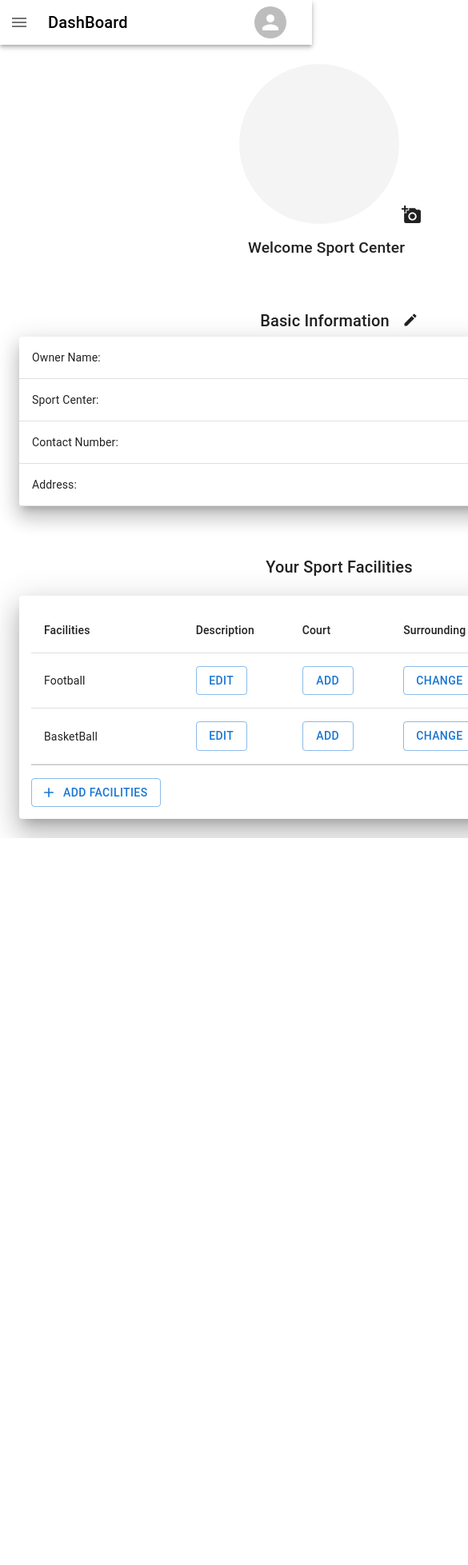
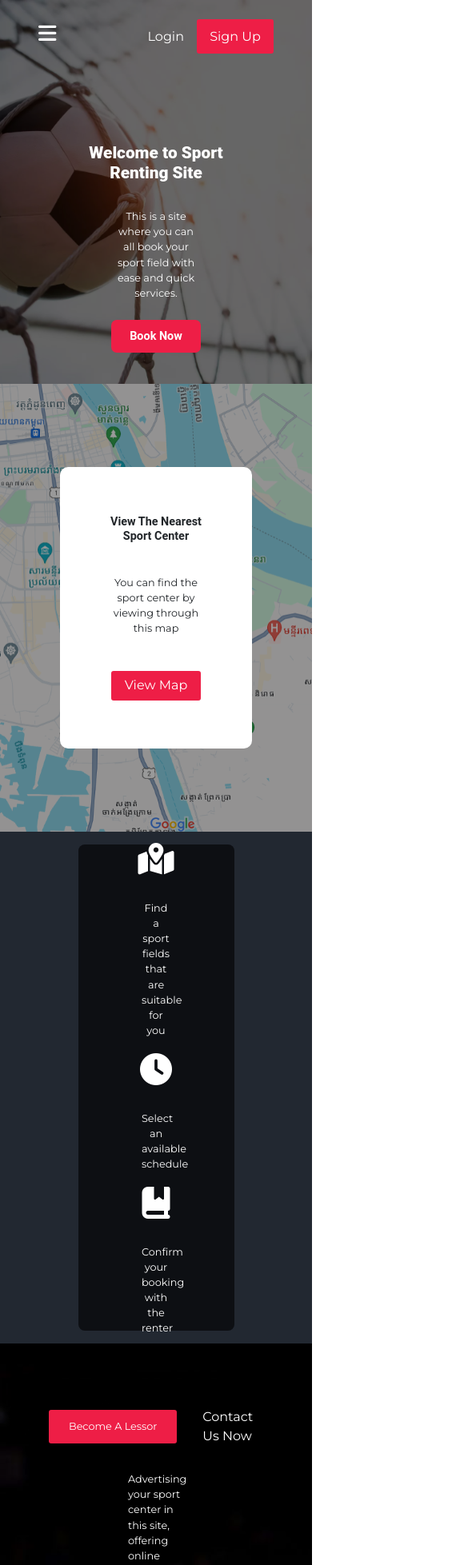
Before and after one commit to A3rii/Project-Practicum-, a React (Vite) app: page / in a window 390 px wide. Shown: the top 1957 px of the page at 80% size, 585 px wide, since content can reach past the window. Before the commit the page ends 1048 px from the top, so only its background shows below. Built offline with nearby package versions, Linux system fonts and the light colour scheme; a web font is replaced by a local one.

Commit message:
responsive webpage design

```diff
--- a/package.json
+++ b/package.json
@@ -17,10 +17,8 @@
     "@mui/styled-engine-sc": "^6.0.0-alpha.13",
     "@mui/x-date-pickers": "^6.19.0",
     "@mui/x-date-pickers-pro": "^6.19.0",
-    "bootstrap": "^5.3.2",
     "date-fns": "^3.3.1",
     "dayjs": "^1.11.10",
-    "google-maps": "^4.3.3",
     "react": "^18.2.0",
     "react-bootstrap": "^2.10.1",
     "react-dom": "^18.2.0",
--- a/src/App.css
+++ b/src/App.css
@@ -487,7 +487,7 @@
 }
 
 .home-googleMap h2 {
-   font-size: 1.5rem;
+   font-size: 1.3rem;
    font-family: "Roboto", sans-serif;
    font-weight: 600;
    text-align: center;
@@ -610,7 +610,6 @@
 .home-lessorBtn {
    display: flex;
    justify-content: center;
-   flex-wrap: wrap;
    align-items: center;
    column-gap: 2rem;
 }
@@ -710,7 +709,7 @@
    background: rgba(0, 0, 0, 0.4) url('./assets/BookingImags/pic1.jpg') center/cover;
    background-blend-mode: darken;
    max-width: 100%;
-   min-height: 38rem;
+   min-height: 35rem;
    height: auto;
    background-repeat: no-repeat;
 }
@@ -765,6 +764,13 @@
    align-items: center;
 }
 
+
+
+.booking-filter-none {
+   display: none;
+   font-size: 1.5rem;
+}
+
 .booking-btn {
    background-color: var(--primary);
    outline: none;
@@ -775,14 +781,14 @@
    border-radius: 3px;
 }
 
-.booking-filter i,
+.icon-search,
 .booking-filter .button {
    position: absolute;
    top: 50%;
    transform: translateY(-50%);
 }
 
-.booking-filter i {
+.icon-search {
    left: 20px;
    font-size: 1rem;
    color: #707070;
@@ -969,6 +975,16 @@
    font-weight: 600;
 }
 
+.center-buttonView {
+   background-color: var(--primary);
+   outline: none;
+   border: none;
+   width: 7rem;
+   padding: .5rem;
+   color: var(--white);
+   border-radius: 3px;
+}
+
 .center-contact {
    display: flex;
    justify-content: space-between;
@@ -998,6 +1014,16 @@
    column-gap: 1rem;
    font-size: 2.5rem;
    padding-right: 1rem;
+}
+
+.center-buttonContact {
+   background-color: var(--green);
+   outline: none;
+   border: none;
+   width: 8rem;
+   padding: .5rem;
+   color: var(--white);
+   border-radius: 3px;
 }
 
 .center-rating {
@@ -1035,6 +1061,17 @@
    font-family: 'Gill Sans', sans-serif;
    font-weight: bolder;
    text-align: center;
+}
+
+.center-buttonSubmit {
+   background-color: var(--primary);
+   outline: none;
+   border: none;
+   width: 8rem;
+   padding: .5rem;
+   color: var(--white);
+   border-radius: 3px;
+   margin-top: 1rem;
 }
 
 .client-feedback {
@@ -1120,7 +1157,7 @@
 }
 
 .selected-date {
-   width: 100%;
+   width: 75%;
    display: flex;
    justify-content: center;
    align-items: center;
@@ -1153,6 +1190,15 @@
    color: var(--white);
    border-radius: 3px;
    margin-top: .7rem;
+}
+
+.court-type {
+   max-width: 75%;
+   width: 100%;
+   display: flex;
+   justify-content: center;
+   align-items: center;
+
 }
 
 .sport-reserve {
@@ -1181,6 +1227,11 @@
    font-family: "Roboto", sans-serif;
    font-weight: 600;
    margin-top: 2rem;
+}
+
+.sportField-schedule {
+   max-width: 100%;
+   width: 90rem;
 }
 
 .sportField-Slider {
@@ -1316,7 +1367,7 @@
    background-blend-mode: darken;
    max-width: 100%;
    min-height: 38rem;
-   height: auto;
+   height: 45rem;
    background-repeat: no-repeat;
 }
 
@@ -1595,7 +1646,6 @@
    align-items: center;
    flex-direction: column;
    gap: 1rem;
-
 }
 
 .home-profile {
--- a/src/App.jsx
+++ b/src/App.jsx
@@ -23,7 +23,7 @@ function App() {
 
       <Routes>
 
-        <Route path="/" element={<AdminCenter />} exact >
+        <Route path="/" element={<Home />} exact >
 
           <Route index element={<HomeDash />} />
           <Route path="/dashboard" element={<HomeDash />} />
--- a/src/components/Header/Header.jsx
+++ b/src/components/Header/Header.jsx
@@ -4,22 +4,23 @@ export default function Header() {
    return (
       <header className="header-container">
          <span className="header-title">Sport Rental</span>
+         <i className="fa-solid fa-bars"></i>
          <nav className="header-navbar">
             <ul>
                <NavLink to="/">
                   <li> Home </li>
                </NavLink>
                <NavLink to="/booking">
-                  <li>Renting Facilities</li>
+                  <li>Renting </li>
                </NavLink>
                <NavLink to="/lessor">
-                  <li>Become Lessor</li>
+                  <li>Lessor</li>
                </NavLink>
                <NavLink to="/contact">
                   <li>Contact</li>
                </NavLink>
                <NavLink to="/reciept">
-                  <li>Booking Historys</li>
+                  <li> Historys</li>
                </NavLink>
             </ul>
          </nav>
--- a/src/index.css
+++ b/src/index.css
@@ -51,7 +51,14 @@ a {
 
 }
 
+.header-container i {
+   display: none;
+   position: absolute;
+   font-size: 1.6rem;
+}
+
 .header-navbar {
+   max-width: 50%;
    display: flex;
    justify-content: center;
    align-items: center;
@@ -60,6 +67,8 @@ a {
 .header-navbar ul {
    display: flex;
    justify-content: center;
+   align-items: center;
+   font-size: 1rem;
    align-items: center;
    margin-top: 1.4rem;
    column-gap: 2.7rem;
@@ -76,6 +85,7 @@ a {
    display: flex;
    justify-content: center;
    align-items: center;
+   margin-top: .5rem;
    column-gap: 1rem;
 }
 
@@ -91,6 +101,24 @@ a {
 
 .header-login {
    color: var(--white);
+}
+
+@media screen and (max-width: 500px) {}
+
+@media screen and (max-width: 1000px) {
+
+   .header-container i {
+      display: contents;
+   }
+
+   .header-title {
+      display: none;
+
+   }
+
+   .header-navbar ul {
+      display: none;
+   }
 }
 
 /*Header/
@@ -390,3 +418,442 @@ a {
       transform: translateX(-55%);
    }
 }
+
+/*Footer*/
+
+
+
+@media screen and (max-width: 1400px) {
+   .payment-header {
+      min-height: 40rem;
+      height: 90rem;
+   }
+
+   .payment-form {
+      height: 75%;
+   }
+
+   .payment-form-field {
+      max-width: 75%;
+      min-height: 100%;
+      display: flex;
+      justify-content: baseline;
+      align-items: center;
+      flex-direction: column;
+   }
+
+   .payment-form-right {
+      margin-top: 3rem;
+   }
+
+   .payment-form-field,
+   .payment-form-left,
+   .payment-form-right {
+      max-width: 100%;
+   }
+
+   .payment-form-left h2 {
+      font-size: 1rem;
+   }
+
+   .payment-form-1,
+   .payment-form-2,
+   .payment-form-3 {
+      max-width: 100%;
+
+   }
+
+
+}
+
+
+/*Home Responsive*/
+
+@media screen and (max-width: 1200px) {
+   .home-header {
+      max-width: 100%;
+      min-height: 30rem;
+
+   }
+
+   .home-banner h2 {
+      max-width: 50%;
+      text-align: center;
+      font-size: 1.3rem;
+      font-weight: 800;
+      font-family: "Roboto", sans-serif;
+      color: var(--white);
+   }
+
+   .home-banner span {
+      max-width: 25%;
+      font-size: .8rem;
+      font-weight: lighter;
+      font-family: "Montserrat", sans-serif;
+      color: var(--white);
+      text-align: center;
+   }
+
+   .home-bookBtn {
+      border: none;
+      outline: none;
+      background-color: var(--primary);
+      color: white;
+      font-family: "Roboto", sans-serif;
+      font-size: .9rem;
+      font-weight: bolder;
+      width: 7rem;
+      padding: .6rem;
+      border-radius: 7px;
+   }
+
+   .home-googleMap {
+      width: 15rem;
+      text-align: center;
+      height: 22rem;
+      row-gap: 2rem;
+   }
+
+   .home-googleMap h2 {
+      max-width: 50%;
+      font-size: .9rem;
+      font-weight: 600;
+      text-align: center;
+
+   }
+
+   .home-googleMap span {
+      max-width: 50%;
+      font-size: .8rem;
+      text-align: center;
+
+   }
+
+   .home-viewmap {
+      width: 7rem;
+      padding: .4rem;
+
+   }
+
+   .home-process {
+      max-width: 50%;
+      min-height: 38rem;
+   }
+
+   .home-process h2 {
+      display: none;
+   }
+
+   .home-processes {
+      row-gap: 1rem;
+   }
+
+   .home-mapping,
+   .home-schedule,
+   .home-booking {
+      column-gap: 2rem;
+      max-width: 50%;
+      min-height: 25%;
+
+   }
+
+   .home-mapping i,
+   .home-schedule i,
+   .home-booking i {
+      font-size: 2.5rem;
+   }
+
+   .home-mapping span,
+   .home-schedule span,
+   .home-booking span {
+      font-size: .8rem;
+      max-width: 73%;
+      text-align: center;
+   }
+
+   .home-rental h1 {
+      display: none;
+   }
+
+   .home-rental span {
+      font-size: .8rem;
+      text-align: left;
+   }
+
+   .home-lessorBtn {
+      max-width: 25%;
+      display: flex;
+      justify-content: center;
+      align-items: center;
+      row-gap: .5rem;
+   }
+
+   .home-rentalButton {
+      max-width: 100%;
+      background-color: var(--primary);
+      outline: none;
+      border: none;
+      width: 10rem;
+      font-size: .8rem;
+      padding: .7rem;
+   }
+
+   .home-checked i,
+   .home-popularity i,
+   .home-offer i {
+      font-size: 1rem;
+   }
+
+   .home-service {
+      display: none;
+   }
+}
+
+/*Home Responsive*/
+
+
+
+/*Booking Responsive*/
+@media screen and (max-width: 1200px) {
+   .booking-header {
+      max-width: 100%;
+      min-height: 30rem;
+   }
+
+   .booking-banner h2 {
+      max-width: 50%;
+      text-align: center;
+      font-size: 2rem;
+   }
+
+   .booking-field h2 {
+      display: none;
+   }
+
+   .booking-topic {
+      width: 80rem;
+      max-width: 100%;
+      display: flex;
+      justify-content: center;
+      align-items: center;
+   }
+
+   .booking-filter {
+      display: none;
+   }
+
+
+   .booking-filter input {
+      height: 100%;
+      width: 80rem;
+      outline: none;
+      font-size: 18px;
+      background-color: transparent;
+   }
+
+   .booking-filterSport {
+      display: flex;
+      justify-content: center;
+      align-items: center;
+      flex-direction: column;
+      max-width: 100%;
+   }
+
+   .button {
+      display: none;
+   }
+
+   .booking-filter-none {
+      width: 70%;
+      display: flex;
+      justify-content: baseline;
+      align-items: baseline;
+      gap: 1.5rem;
+   }
+
+   .booking-filter-type {
+      display: none;
+   }
+
+   .booking-sportFieldCard {
+      display: flex;
+      justify-content: center;
+      align-items: center;
+   }
+
+   /*Booking Responsive*/
+
+   .center-googleMap {
+      width: 15rem;
+      text-align: center;
+      height: 22rem;
+      row-gap: 2rem;
+   }
+
+   .center-googleMap h2 {
+      max-width: 50%;
+      font-size: .9rem;
+      font-weight: 600;
+      text-align: center;
+
+   }
+
+   .center-googleMap span {
+      max-width: 50%;
+      font-size: .8rem;
+      text-align: center;
+
+   }
+
+   .center-buttonView {
+      width: 6rem;
+      padding: .3rem;
+   }
+
+   .center-contactDetails span {
+      font-size: .8rem;
+   }
+
+   .center-socialMedia i {
+      font-size: 1.5rem;
+   }
+
+
+   .sportField-banner span {
+      display: none;
+   }
+}
+
+
+
+
+@media screen and (max-width: 650px) {
+
+   .payment-form-1,
+   .payment-form-2,
+   .payment-form-3 {
+      max-width: 75%;
+   }
+
+   .payment-form-left {
+      display: flex;
+      justify-content: center;
+      align-items: center;
+   }
+
+   .payment-details-list span {
+      font-size: .8rem;
+   }
+}
+
+
+
+
+
+@media screen and (max-width: 600px) {
+
+   /* center responsive*/
+   .center-banner h2 {
+      font-size: 1.2rem;
+   }
+
+   .center-banner span {
+      font-size: .8rem
+   }
+
+   .center-location span {
+      width: 100%;
+      font-size: .7rem;
+   }
+
+   .center-category h2 {
+      font-size: 1.3rem;
+      font-weight: 500;
+   }
+
+   .center-cardSport {
+      max-width: 100%;
+   }
+
+   .center-buttonContact {
+      width: 6rem;
+      padding: .6rem;
+      font-size: .7rem;
+   }
+
+   .center-contactInfo {
+      display: flex;
+      text-align: center;
+      flex-direction: column;
+      justify-content: center;
+      align-items: center;
+      gap: 1rem
+   }
+
+   .center-contactDetails {
+      display: flex;
+      justify-content: center;
+      align-items: center;
+
+   }
+
+   .center-socialMedia i {
+      display: none;
+   }
+
+   .center-client-comments {
+      display: flex;
+      justify-content: center;
+      align-items: center;
+      flex-direction: column;
+   }
+
+   .center-buttonSubmit {
+      width: 6rem;
+      padding: .6rem;
+      font-size: .7rem;
+   }
+
+   .client-feedback {
+      width: 75%;
+      height: 2rem;
+   }
+
+   .center-client-rating span {
+      font-size: .8rem;
+   }
+
+   /* center responsive*/
+
+
+   /* sport field responsive*/
+
+
+   .date-time {
+      max-width: 100%;
+      display: flex;
+   }
+
+   .court-type {
+      max-width: 75%;
+   }
+
+   .sportField-Slider,
+   .sportField-carousel {
+      max-width: 100%;
+      margin: 1rem;
+   }
+
+   .sportField-Slider h2 {
+      font-size: 1rem;
+      margin-top: 1rem;
+   }
+
+   .sport-schedule h2 {
+      font-size: 1rem;
+      text-align: center;
+   }
+
+   /* sport field responsive*/
+
+}
--- a/src/view/page/AdminCenter/Schedule.jsx
+++ b/src/view/page/AdminCenter/Schedule.jsx
@@ -1,4 +1,10 @@
 
 export default function Schedule() {
-  return <div>Schedule</div>;
+  return (
+    <>
+
+    </>
+  )
+
+
 }
--- a/src/view/page/Booking/Booking.jsx
+++ b/src/view/page/Booking/Booking.jsx
@@ -61,11 +61,12 @@ function SelectionOption({ type, option1, option2, option3 }) {
       </Box>
    )
 }
+// eslint-disable-next-line react/prop-types
 function SportFieldCard({ image, title, location, time }) {
    const [value, setValue] = React.useState(2);
 
    return (
-      <Card sx={{ width: 340 }}>
+      <Card sx={{ width: 320 }}>
          <CardMedia
             sx={{ height: 250 }}
             image={image}
@@ -114,12 +115,24 @@ export default function Booking() {
          <div className="container booking-field" >
             <div className='booking-topic'>
                <h2>Sport Field Rental</h2>
+
+
                <div className="booking-filter" >
-                  <i className="fa-solid fa-magnifying-glass"></i>
-                  <input type="text" placeholder="Search your sport center..." />
+                  <i className="fa-solid fa-magnifying-glass icon-search"></i>
+                  <input type="text" placeholder="Search....." />
                   <button className="button">Search</button>
                </div>
             </div>
+
+
+
+
+            <div className='booking-filter-none' >
+               <i className="fa-solid fa-bars"></i>
+               <span className=""> Menu</span>
+            </div>
+
+
 
             <div className="booking-filterSport" >
 
--- a/src/view/page/CenterDetail/CenterDetail.jsx
+++ b/src/view/page/CenterDetail/CenterDetail.jsx
@@ -135,7 +135,7 @@ export default function CenterDetail() {
             <div className="center-googleMap" >
                <h2> View the location </h2>
                <span> You can find the sport center by viewing through this map</span>
-               <button type="button" className="btn btn-danger btn-lg"> View Map</button>
+               <button type="button" className="center-buttonView"> View Map</button>
             </div>
          </div>
 
@@ -166,12 +166,12 @@ export default function CenterDetail() {
                   }}
                />
             </div>
-            <button type="submit" className="mt-5 btn btn-danger">Submit</button>
+            <button type="submit" className="center-buttonSubmit">Submit</button>
          </div>
          <div className="center-contact">
             <div></div>
             <div className="center-contactInfo">
-               <button type="button" className="btn btn-success btn-lg"> Contact Now </button>
+               <button type="button" className="center-buttonContact"> Contact Now </button>
                <div className="center-contactDetails">
                   <span> (+885) 23-880-880 </span>
                   <span> Email: PhnompenhSport Center @gmail.com  </span>
--- a/src/view/page/Home/Home.jsx
+++ b/src/view/page/Home/Home.jsx
@@ -8,7 +8,7 @@ export default function Home() {
    return (
       <>
          <div className="home-header" >
-            <HeaderLogin   />
+            <Header />
             <div className="home-banner">
                <h2> Welcome to Sport Renting Site</h2>
                <span> This is a site where you can all book your sport field with ease and quick services.</span>
--- a/src/view/page/SportField/SportField.jsx
+++ b/src/view/page/SportField/SportField.jsx
@@ -40,9 +40,7 @@ const rows = [
 function AccessibleTable() {
    return (
       <TableContainer component={Paper}  >
-         <Table sx={{
-            width: 1200,
-         }}
+         <Table
             style={{ height: '450px' }}
             aria-label="caption table">
             <TableHead>
@@ -118,6 +116,7 @@ export default function SportField() {
                         <DemoContainer
                            components={['DateCalendar']}>
                            <DateCalendar
+                              sx={{ widht: "100%" }}
                               value={value}
                               onChange={handleDateChange}
                            />
@@ -128,7 +127,7 @@ export default function SportField() {
 
                   <div className="selected-date">
                      <TextField
-                        sx={{ marginBottom: "15px", width: "75%" }}
+                        sx={{ marginBottom: "15px", width: "100%" }}
                         value={value.format('MMMM DD, YYYY')}
                         readOnly
                      />
@@ -141,10 +140,11 @@ export default function SportField() {
                         <TimePicker label="Till" />
                      </LocalizationProvider>
 
-
                   </div>
                   <div className="court-type">
-                     <FormControl sx={{ width: 300 }}>
+                     <FormControl
+                        sx={{ width: "100%" }}
+                     >
                         <InputLabel>Court</InputLabel>
                         <Select
                            value={court}
@@ -164,12 +164,12 @@ export default function SportField() {
                      </FormControl>
                   </div>
                   <Link to="/payment">
-                     <button type="button" className="sportField-reserver"> Reserve</button>
+                     <button type="button" className="sportField-reserver">Reserve</button>
                   </Link>
 
                </div>
             </div>
-         </div >
+         </div>
 
          <div className="sport-schedule">
             <h2> ALL OF OUR FOOTBALL SCHEDULE </h2>
@@ -214,7 +214,7 @@ export default function SportField() {
          <div className="center-contact">
             <div></div>
             <div className="center-contactInfo">
-               <button type="button" className="btn btn-success btn-lg"> Contact Now </button>
+               <button type="button" className="center-buttonContact  "> Contact Now </button>
                <div className="center-contactDetails">
                   <span> (+885) 23-880-880 </span>
                   <span> Email: PhnompenhSport Center @gmail.com  </span>
```
Also changed, not shown: 1 other file (tests, documents, lock files or other folders).
